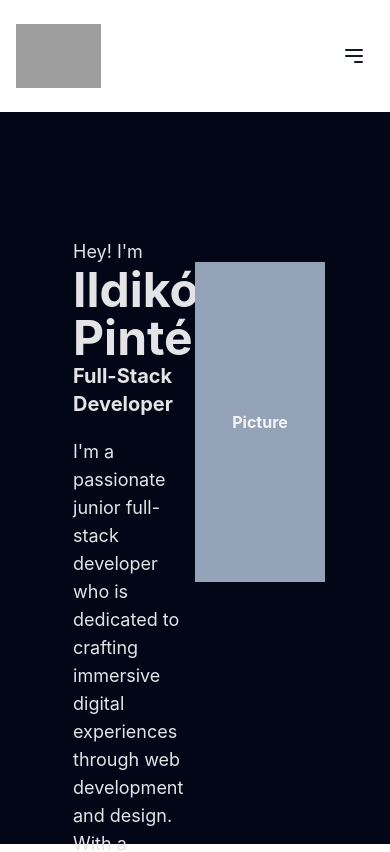
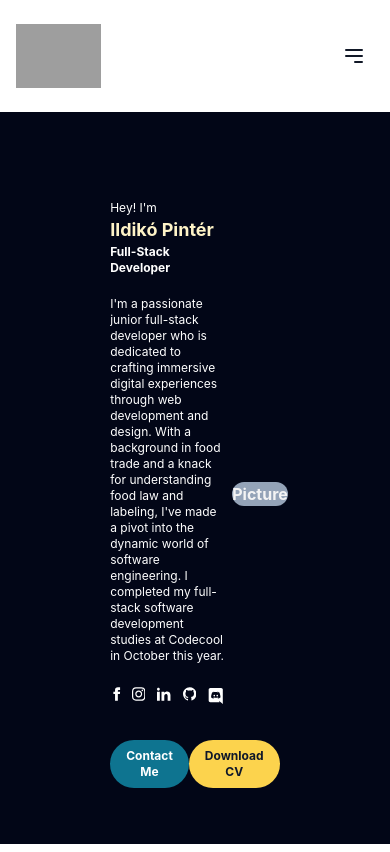
Before and after one commit to mayu0126/my-portfolio, a React (Create React App) app: page / in a window 390 px wide. Shown: the top 852 px of the page. Built offline with nearby package versions, Linux system fonts and the light colour scheme; grey boxes are pictures that could not be loaded.

Commit message:
style: improve responsivity and add buttons to Landing

```diff
--- a/src/components/Landing/Landing.jsx
+++ b/src/components/Landing/Landing.jsx
@@ -4,15 +4,23 @@ import { React, useState } from 'react';
 function Landing () {
  return (
     <div className='flex justify-center items-center h-screen'>
-        <div className='w-1/3 h-96 ml-36 px-2 py-2 bg-slate-950 text-zinc-200 text-left'>
-            <div className='text-lg'>Hey! I'm</div>
-            <div className='font-bold text-5xl'>Ildikó Pintér</div>
-            <div className='font-bold text-xl'>Full-Stack Developer</div>
-            <div className='mt-5 font text-lg'>
-                I'm a passionate junior full-stack developer who is dedicated to crafting immersive digital experiences
-                through web development and design. With a background in food trade and a knack for understanding food law
-                and labeling, I've made a pivot into the dynamic world of software engineering. I completed my full-stack
-                software development studies at Codecool in October this year.
+        <div className='mt-36 w-1/3 px-2 py-2 text-white text-left'>
+            <div className='text-xs sm:text-xs md:text-sm lg:text-base xl:text-lg'>
+                Hey! I'm
+            </div>
+            <div className='font-bold text-lg sm:text-xl md:text-2xl lg:text-3xl xl:text-4xl text-amber-100'>
+                Ildikó Pintér
+            </div>
+            <div className='font-bold text-xs sm:text-sm md:text-base lg:text-lg xl:text-xl'>
+                Full-Stack Developer
+            </div>
+            <div className='mt-5 text-xs sm:text-xs md:text-sm lg:text-base xl:text-lg'>
+                I'm a passionate junior full-stack developer who is dedicated to
+                crafting immersive digital experiences through web development and
+                design. With a background in food trade and a knack for understanding
+                food law and labeling, I've made a pivot into the dynamic world of
+                software engineering. I completed my full-stack software development
+                studies at Codecool in October this year.
             </div>
             <div className='flex mt-5'>
                 {/*FB*/}
@@ -63,12 +71,20 @@ function Landing () {
                     d="M19.54 0c1.356 0 2.46 1.104 2.46 2.472v21.528l-2.58-2.28-1.452-1.344-1.536-1.428.636 2.22h-13.608c-1.356 0-2.46-1.104-2.46-2.472v-16.224c0-1.368 1.104-2.472 2.46-2.472h16.08zm-4.632 15.672c2.652-.084 3.672-1.824 3.672-1.824 0-3.864-1.728-6.996-1.728-6.996-1.728-1.296-3.372-1.26-3.372-1.26l-.168.192c2.04.624 2.988 1.524 2.988 1.524-1.248-.684-2.472-1.02-3.612-1.152-.864-.096-1.692-.072-2.424.024l-.204.024c-.42.036-1.44.192-2.724.756-.444.204-.708.348-.708.348s.996-.948 3.156-1.572l-.12-.144s-1.644-.036-3.372 1.26c0 0-1.728 3.132-1.728 6.996 0 0 1.008 1.74 3.66 1.824 0 0 .444-.54.804-.996-1.524-.456-2.1-1.416-2.1-1.416l.336.204.048.036.047.027.014.006.047.027c.3.168.6.3.876.408.492.192 1.08.384 1.764.516.9.168 1.956.228 3.108.012.564-.096 1.14-.264 1.74-.516.42-.156.888-.384 1.38-.708 0 0-.6.984-2.172 1.428.36.456.792.972.792.972zm-5.58-5.604c-.684 0-1.224.6-1.224 1.332 0 .732.552 1.332 1.224 1.332.684 0 1.224-.6 1.224-1.332.012-.732-.54-1.332-1.224-1.332zm4.38 0c-.684 0-1.224.6-1.224 1.332 0 .732.552 1.332 1.224 1.332.684 0 1.224-.6 1.224-1.332 0-.732-.54-1.332-1.224-1.332z" />
                 </svg>
             </div>
+            <div className='mt-8 flex text-xs xs:text-xs sm:text-xs md:text-sm lg:text-base'>
+                <button className='bg-cyan-700 hover:bg-cyan-600 transition duration-300 ease-in-out text-white font-bold py-2 px-4 rounded-full xs:mr-2 sm:mr-4 md:mr-6 lg:mr-8 xl:mr-10'>
+                    Contact Me
+                </button>
+                <button className='bg-amber-300 hover:bg-amber-200 transition duration-300 ease-in-out text-slate-900 font-bold py-2 px-4 rounded-full'>
+                    Download CV
+                </button>
+            </div>
         </div>
-        <div className='w-1/3 h-96 mr-36 text-center flex justify-center items-center bg-slate-950'>
-            <div className='w-80 h-80 bg-slate-400 flex justify-center items-center'>
+
+        <div className='sm:mr-16 sm:w-1/4 md:mr-24 lg:w-1/3 lg:mr-36 mt-36 text-center flex justify-center items-center'>
+            <div className='xs:w-36 xs:h-36 sm:w-40 sm:h-40 md:w-72 md:h-72 lg:w-80 lg:h-80 xl:w-96 xl:h-96 bg-slate-400 flex justify-center items-center rounded-full'>
                 <div className='font-bold text-zinc-100'>Picture</div>
             </div>
-
         </div>
     </div>
  )
```
